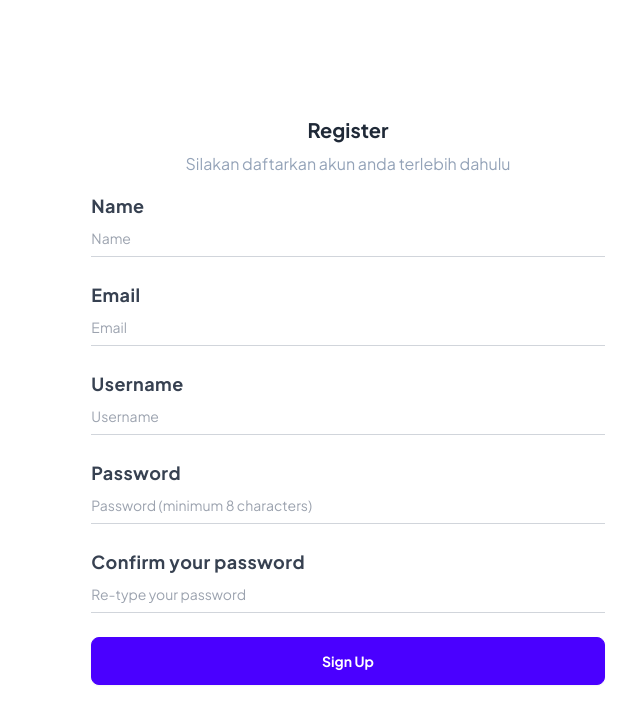
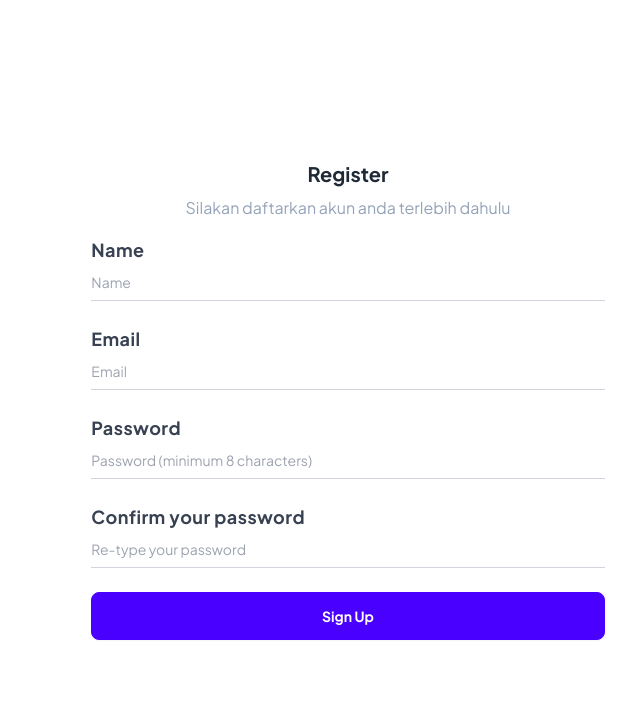
Before and after one commit to yaffalhakim1/medium-but-lite, a Next.js app: page /auth/register in a window 1280 px wide. Shown: the top 724 px of the page, without its empty margins (640-1280 px from the left). Built offline with nearby package versions, Linux system fonts and the light colour scheme; data requests are answered from the project's data file.

Commit message:
feat: add register function

```diff
--- a/db.json
+++ b/db.json
@@ -31,6 +31,13 @@
       "password": "password",
       "id": 4,
       "role": "user"
+    },
+    {
+      "name": "P",
+      "email": "acong@mail.com",
+      "password": "password",
+      "password_confirmation": "password",
+      "id": 5
     }
   ],
   "news": [
--- a/pages/auth/register.tsx
+++ b/pages/auth/register.tsx
@@ -1,17 +1,21 @@
 /* eslint-disable @next/next/no-img-element */
+import { BASE_URL } from "@/config/api";
+import axios from "axios";
 import Head from "next/head";
 import { useRouter } from "next/router";
 import React, { SyntheticEvent, useState } from "react";
+import Cookie from "js-cookie";
+import { token } from "@/lib/utils/token";
+import { useUsers } from "@/lib/useUser";
+import { toast } from "sonner";
 
 const RegisterPage = () => {
   const router = useRouter();
   const [field, setField] = useState({
     name: "",
     email: "",
-    username: "",
     password: "",
     password_confirmation: "",
-    role: [],
   });
   const [loading, setLoading] = useState(false);
 
@@ -22,8 +26,38 @@ const RegisterPage = () => {
     });
   }
 
+  const { users } = useUsers();
+
   async function handleRegister(e: SyntheticEvent) {
     e.preventDefault();
+    try {
+      const register = await axios.post(`${BASE_URL}/profile`, field, {
+        headers: {
+          "Content-Type": "application/json",
+        },
+      });
+      setLoading(false);
+
+      if (users?.find((user) => user.email === field.email)) {
+        toast.error("Email sudah terdaftar");
+        return;
+      }
+
+      Cookie.set("user_token", token());
+
+      if (register) {
+        return router.push("/auth/login");
+      }
+    } catch (error: any) {
+      if (error.response.status === 500) {
+        console.log(error.response);
+      } else if (error.response.status === 401) {
+        console.log(error.response);
+      } else if (error.response.status === 400) {
+        console.log(error.response);
+      }
+      setLoading(false);
+    }
   }
   return (
     <>
@@ -65,19 +99,6 @@ const RegisterPage = () => {
                     className="w-full text-sm py-2 border-b border-gray-300 focus:outline-none focus:border-indigo-500"
                     placeholder="Email"
                     name="email"
-                    onChange={fieldHandler}
-                    required
-                  />
-                </div>
-                <div className="mb-6">
-                  <div className="text-lg font-bold text-gray-700 tracking-wide">
-                    Username
-                  </div>
-                  <input
-                    type="text"
-                    className="w-full text-sm py-2 border-b border-gray-300 focus:outline-none focus:border-indigo-500"
-                    placeholder="Username"
-                    name="username"
                     onChange={fieldHandler}
                     required
                   />
```
